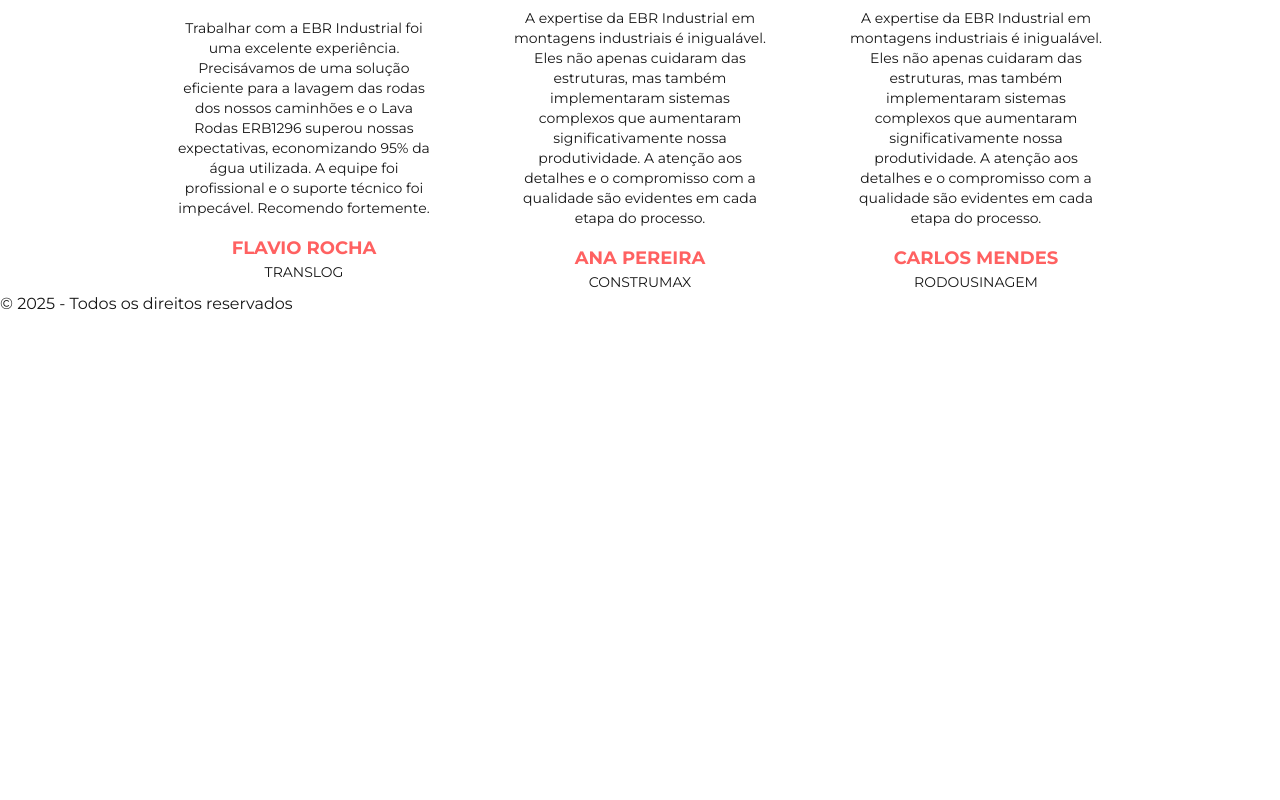
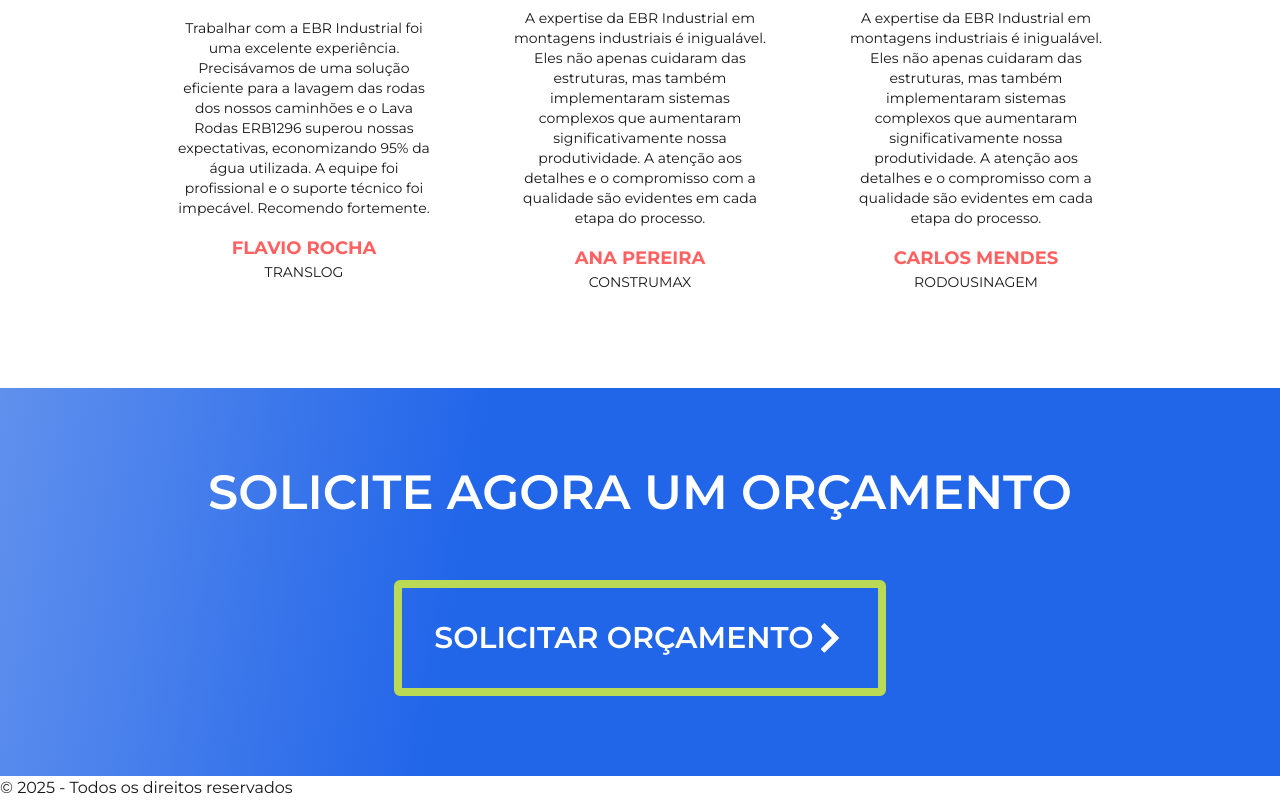
Before and after one commit to brthema072/nextjs-ebrindustrial, a Next.js app: page /home in a window 1280 px wide. Shown: the part 5265-6065 px from the top of the page. Before the commit the page ends 5581 px from the top, so only its background shows below. Built offline with nearby package versions, Linux system fonts and the light colour scheme.

Commit message:
Feat: Quote component home page

```diff
--- /dev/null
+++ b/app/home/components/Quote/Quote.tsx
@@ -0,0 +1,26 @@
+import Link from 'next/link'
+
+const Quote = () => {
+  return (
+    <>
+      <div className="flex flex-col items-center justify-center bg-[linear-gradient(100deg,rgba(33,101,233,0.7)_0%,#2165E9_36.8%)] w-full h-auto py-20 gap-16">
+        <h1 className="text-5xl text-white font-semibold">SOLICITE AGORA UM ORÇAMENTO</h1>
+
+        <Link href="/quote" target="_blank">
+          <button className="flex flex-row items-center justify-center border-8 border-[#bada55] rounded-md text-3xl text-white p-8 font-semibold hover:bg-[#68B04D] transition-colors delay-100 cursor-pointer">
+            <span>SOLICITAR ORÇAMENTO</span>
+            <svg
+              className="w-8 h-w-8 text-white fill-current"
+              viewBox="0 0 60 60"
+              xmlns="http://www.w3.org/2000/svg"
+            >
+              <path d="M46.5 28.9L20.6 3c-.6-.6-1.6-.6-2.2 0l-4.8 4.8c-.6.6-.6 1.6 0 2.2l19.8 20-19.9 19.9c-.6.6-.6 1.6 0 2.2l4.8 4.8c.6.6 1.6.6 2.2 0l21-21 4.8-4.8c.8-.6.8-1.6.2-2.2z" />
+            </svg>
+          </button>
+        </Link>
+      </div>
+    </>
+  )
+}
+
+export default Quote
--- a/app/home/page.tsx
+++ b/app/home/page.tsx
@@ -4,6 +4,7 @@
 import WheelWash from './components/Services/WheelWash/WheelWash'
 import WhatWeDo from './components/WhatWeDo/WhatWeDo'
 import WhatOurCustomersSay from './components/WhatYourCustomersSay/WhatOurCustimersSay'
+import Quote from './components/Quote/Quote'
 
 const Home = () => {
   return (
@@ -19,6 +20,8 @@
         <OurClients />
 
         <WhatOurCustomersSay />
+        <div className="h-24 bg-white" />
+        <Quote />
       </div>
     </>
   )
```
